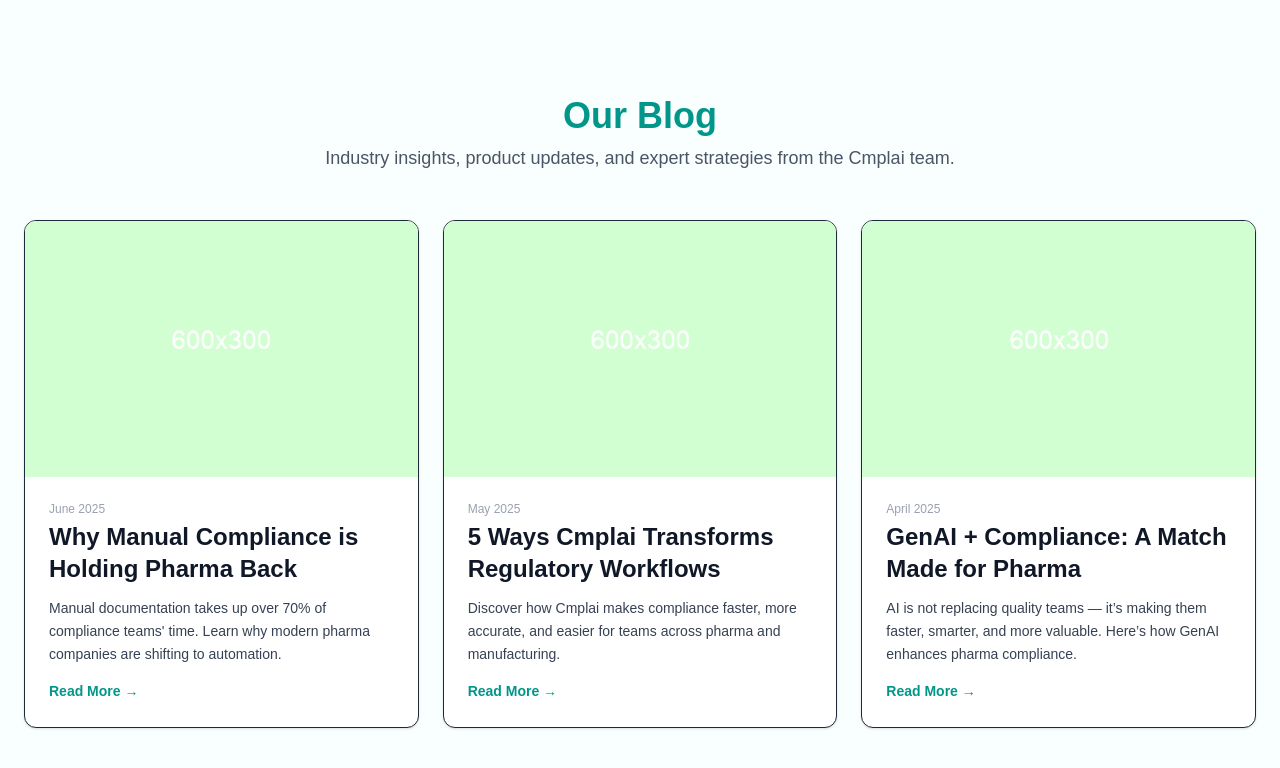
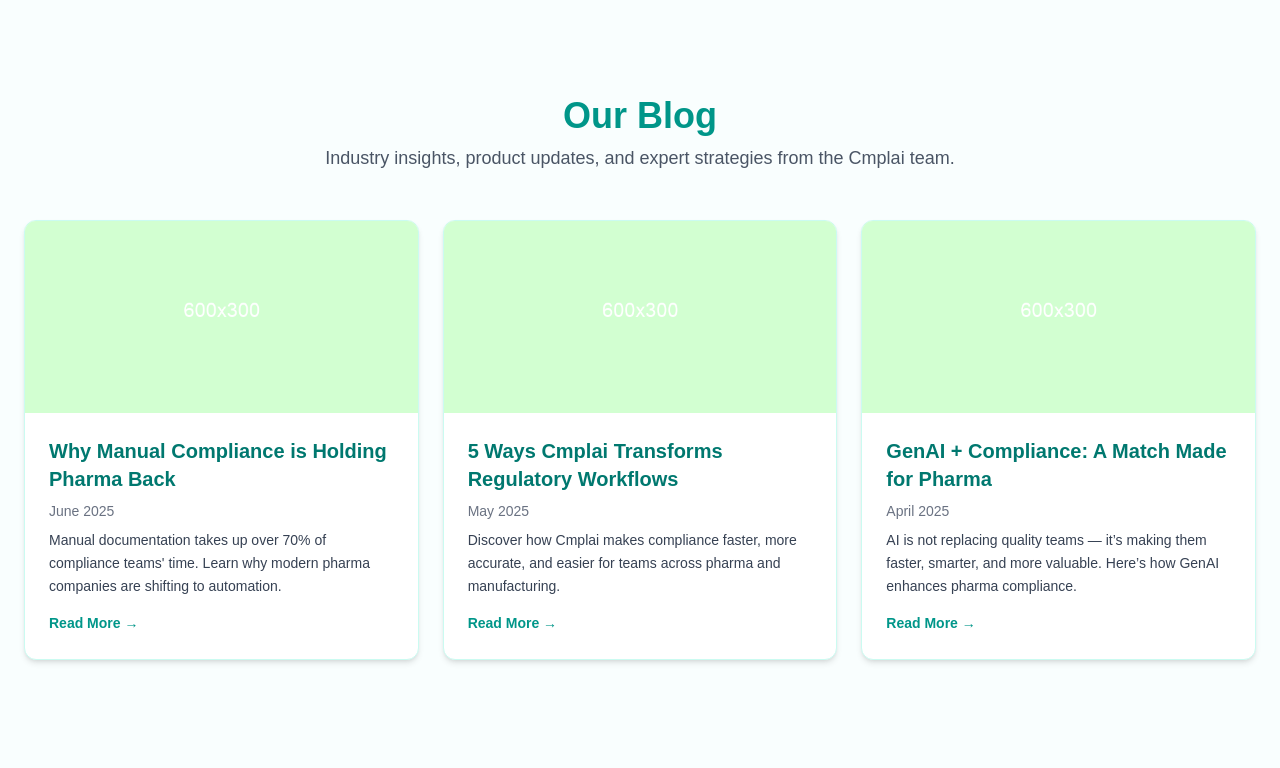
Before and after one commit to Narsimha1729/cmplai-adv, a Next.js app: page /blog in a window 1280 px wide. Shown: the top 768 px of the page. Built offline with nearby package versions, Linux system fonts and the light colour scheme.

Commit message:
Finished

```diff
--- a/app/blog/page.jsx
+++ b/app/blog/page.jsx
@@ -1,9 +1,9 @@
+import BlogSection from '@/components/BlogSection';
+
 export const metadata = {
   title: 'Blog – Cmplai',
-  description: 'Explore industry insights and AI compliance strategies by Cmplai.',
+  description: 'Explore expert blogs from the Cmplai team on compliance and automation.',
 };
-
-import BlogSection from '@/components/BlogSection';
 
 export default function BlogPage() {
   return (
--- a/components/BlogCard.jsx
+++ b/components/BlogCard.jsx
@@ -2,35 +2,32 @@
 import { useState } from 'react';
 import Image from 'next/image';
 
-export default function BlogCard({ blog, isExpanded, onExpand }) {
+export default function BlogCard({ blog }) {
+  const [expanded, setExpanded] = useState(false);
+
   return (
-    <div
-      className={`bg-white border rounded-xl overflow-hidden shadow transition-all duration-300 ${
-        isExpanded ? 'col-span-full' : ''
-      }`}
-    >
-      <div className="relative w-full h-48 sm:h-64">
-        <Image
-          src={blog.image}
-          alt={blog.title}
-          fill
-          className="object-cover"
-        />
-      </div>
+    <div className="bg-white border border-teal-100 rounded-xl shadow-md hover:shadow-lg transition-all duration-300 overflow-hidden">
+      <Image
+        src={blog.image || '/placeholder.png'}
+        alt={blog.title}
+        width={600}
+        height={300}
+        className="object-cover w-full h-48"
+      />
+
       <div className="p-6">
-        <p className="text-xs text-gray-400 mb-1">{blog.date}</p>
-        <h3 className="text-2xl font-semibold text-gray-900 mb-3">
-          {blog.title}
-        </h3>
-        <p className="text-sm text-gray-700 leading-relaxed whitespace-pre-line">
-          {isExpanded ? blog.full : blog.summary}
+        <h3 className="text-xl font-bold text-teal-700 mb-2">{blog.title}</h3>
+        <p className="text-sm text-gray-500 mb-2">{blog.date}</p>
+
+        <p className="text-gray-700 text-sm leading-relaxed">
+          {expanded ? blog.full : blog.summary}
         </p>
 
         <button
-          onClick={() => onExpand(blog.id)}
-          className="text-teal-600 mt-4 font-semibold text-sm hover:underline"
+          onClick={() => setExpanded(!expanded)}
+          className="mt-4 text-teal-600 font-semibold text-sm hover:underline"
         >
-          {isExpanded ? 'Show Less ▲' : 'Read More →'}
+          {expanded ? 'Show Less' : 'Read More →'}
         </button>
       </div>
     </div>
--- a/components/BlogSection.jsx
+++ b/components/BlogSection.jsx
@@ -1,9 +1,7 @@
-// components/BlogSection.jsx
-import BlogCard from "./BlogCard"; // default import
+import BlogCard from './BlogCard';
 
-export default function BlogSection() {
-  const blogs = [
-    {
+const blogs = [
+  {
     id: 1,
     title: 'Why Manual Compliance is Holding Pharma Back',
     date: 'June 2025',
@@ -49,10 +47,11 @@ What makes GenAI powerful is not automation alone — it’s the ability to lear
 
 With Cmplai, your documents aren’t just compliant — they’re intelligent.`,
   },
+];
 
-  ]; // your blogs array
+export default function BlogSection() {
   return (
-    <div className="grid md:grid-cols-3 gap-6">
+    <div className="grid md:grid-cols-2 lg:grid-cols-3 gap-6">
       {blogs.map((blog) => (
         <BlogCard key={blog.id} blog={blog} />
       ))}
```
